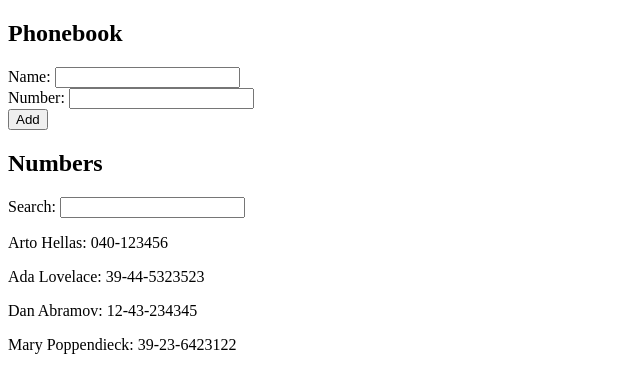
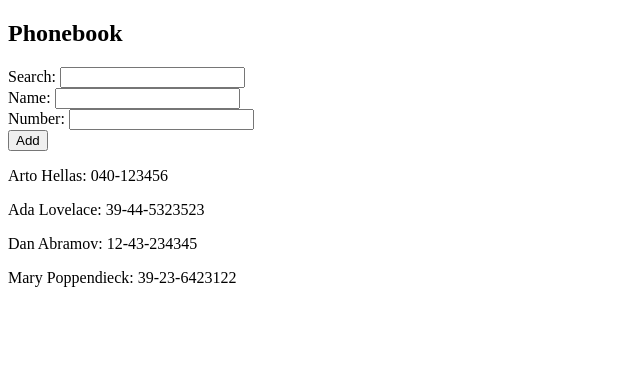
Before and after one commit to Geckuss/fullstackopen, a React (Vite) app in the folder 2/puhelinluettelo/: page / in a window 1280 px wide. Shown: the top 392 px of the page, without its empty margins (0-640 px from the left). Built offline with nearby package versions, Linux system fonts and the light colour scheme.

Commit message:
2.10 done

```diff
--- a/2/puhelinluettelo/src/App.jsx
+++ b/2/puhelinluettelo/src/App.jsx
@@ -1,4 +1,37 @@
 import { useState } from 'react'
+
+// Filter component
+const Filter = ({ searchTerm, handleSearchChange }) => (
+  <div>
+    Search: <input value={searchTerm} onChange={handleSearchChange} />
+  </div>
+)
+
+// PersonForm component
+const PersonForm = ({ newName, newNumber, handleNameChange, handleNumberChange, handleConcat }) => (
+  <form onSubmit={handleConcat}>
+    <div>
+      Name: <input value={newName} onChange={handleNameChange}/>
+    </div>
+    <div>
+      Number: <input value={newNumber} onChange={handleNumberChange}/>
+    </div>
+    <div>
+      <button type="submit">Add</button>
+    </div>
+  </form>
+)
+
+// Persons component
+const Persons = ({ contacts }) => (
+  <div>
+    {contacts.map((contact, index) => (
+      <p key={index}>
+        {contact.name}: {contact.number}
+      </p>
+    ))}
+  </div>
+)
 
 const App = () => {
   const [contacts, setContacts] = useState([
@@ -40,28 +73,15 @@ const App = () => {
   return (
     <div>
       <h2>Phonebook</h2>
-      <form onSubmit={handleConcat}>
-        <div>
-          Name: <input value={newName} onChange={handleNameChange}/>
-        </div>
-        <div>
-          Number: <input value={newNumber} onChange={handleNumberChange}/>
-        </div>
-        <div>
-          <button type="submit">Add</button>
-        </div>
-      </form>
-      <h2>Numbers</h2>
-      <div>
-      <div>
-        Search: <input value={searchTerm} onChange={handleSearchChange} />
-      </div>
-        {filteredContacts.map((contact, index) => (
-          <p key={index}>
-            {contact.name}: {contact.number}
-          </p>
-        ))}
-      </div>
+      <Filter searchTerm={searchTerm} handleSearchChange={handleSearchChange} />
+      <PersonForm
+        newName={newName}
+        newNumber={newNumber}
+        handleNameChange={handleNameChange}
+        handleNumberChange={handleNumberChange}
+        handleConcat={handleConcat}
+      />
+      <Persons contacts={filteredContacts} />
     </div>
   )
 }
```
